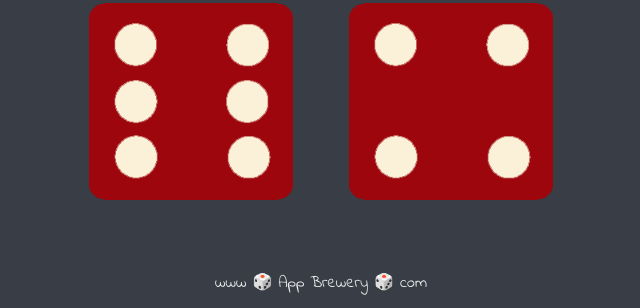
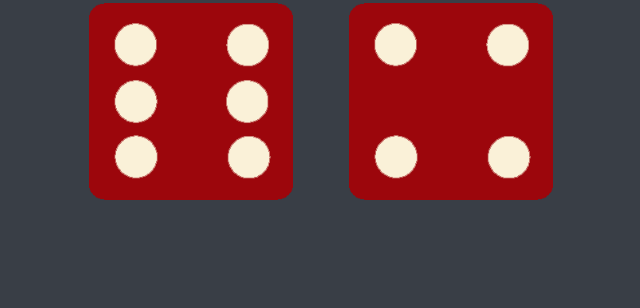
Before and after one commit to Deepesh-IIITN/Dicee_Game, a PHP site: page / in a window 1280 px wide. Shown: the part 492-800 px from the top of the page, without its empty margins (319-959 px from the left). Run offline with PHP 8.4, Linux system fonts and the light colour scheme.

Commit message:
new files

```diff
--- a/index.php
+++ b/index.php
@@ -47,7 +47,7 @@
     }
 </script>
 <footer>
-    www 🎲 App Brewery 🎲 com
+
 </footer>
 
 </html>
```
